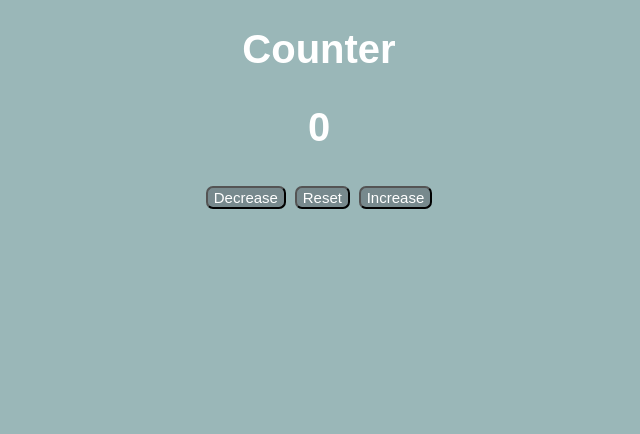
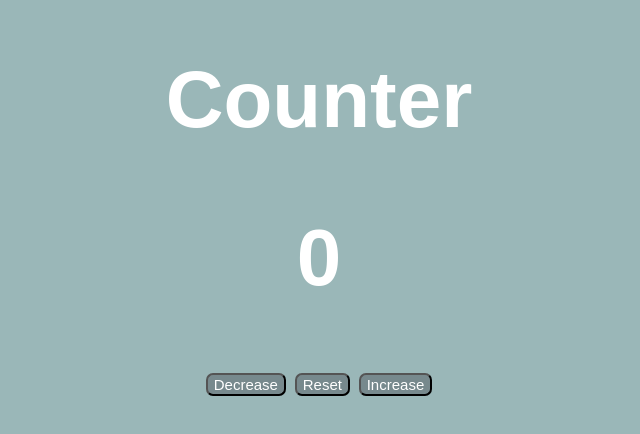
Before and after one commit to sarahvroff/Counter, a plain HTML site: page index.html in a window 1280 px wide. Shown: the whole page, without its empty margins (321-961 px from the left). Drawn offline with Linux system fonts and the light colour scheme.

Commit message:
Make it responsive

```diff
--- a/index.html
+++ b/index.html
@@ -6,10 +6,12 @@
         <script src='./script.js' defer></script>
     </head>
     <body>
-        <h1>Counter</h1>
-        <h2>0</h2>
-        <button id='decrease'>Decrease</button>
-        <button id='reset'>Reset</button>
-        <button id='increase'>Increase</button>
+        <div>
+            <h1>Counter</h1>
+            <h2>0</h2>
+            <button id='decrease'>Decrease</button>
+            <button id='reset'>Reset</button>
+            <button id='increase'>Increase</button>
+        </div>
     </body>
 </html>
--- a/style.css
+++ b/style.css
@@ -16,3 +16,21 @@ button {
     background-color: rgb(119, 137, 141);
     border-radius: 7px;
 }
+
+@media only screen and (min-width: 750px) {
+    h1, h2 {
+        font-size: 6rem;
+    }
+    button {
+        font-size: 2rems;
+    }
+}
+
+@media only screen and (min-width: 1000px) {
+    h1, h2 {
+        font-size: 8rem;
+    }
+    button {
+        font-size: 2.5rems;
+    }
+}
```
